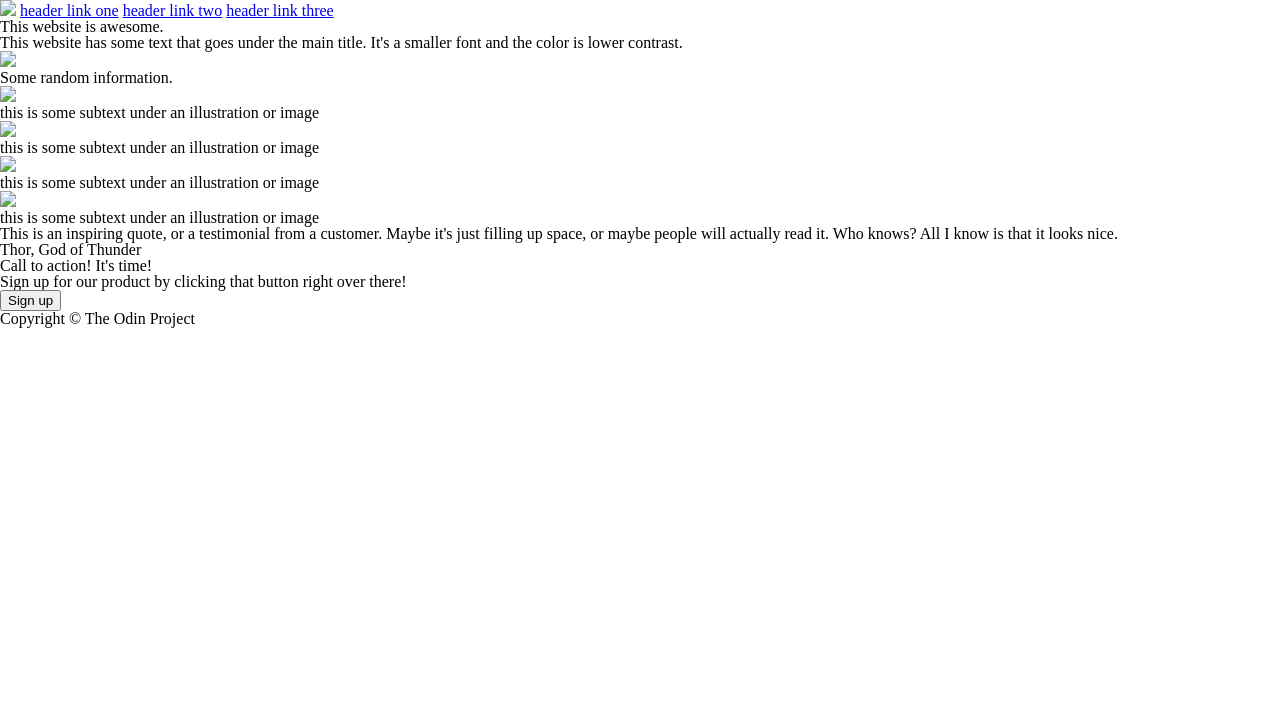
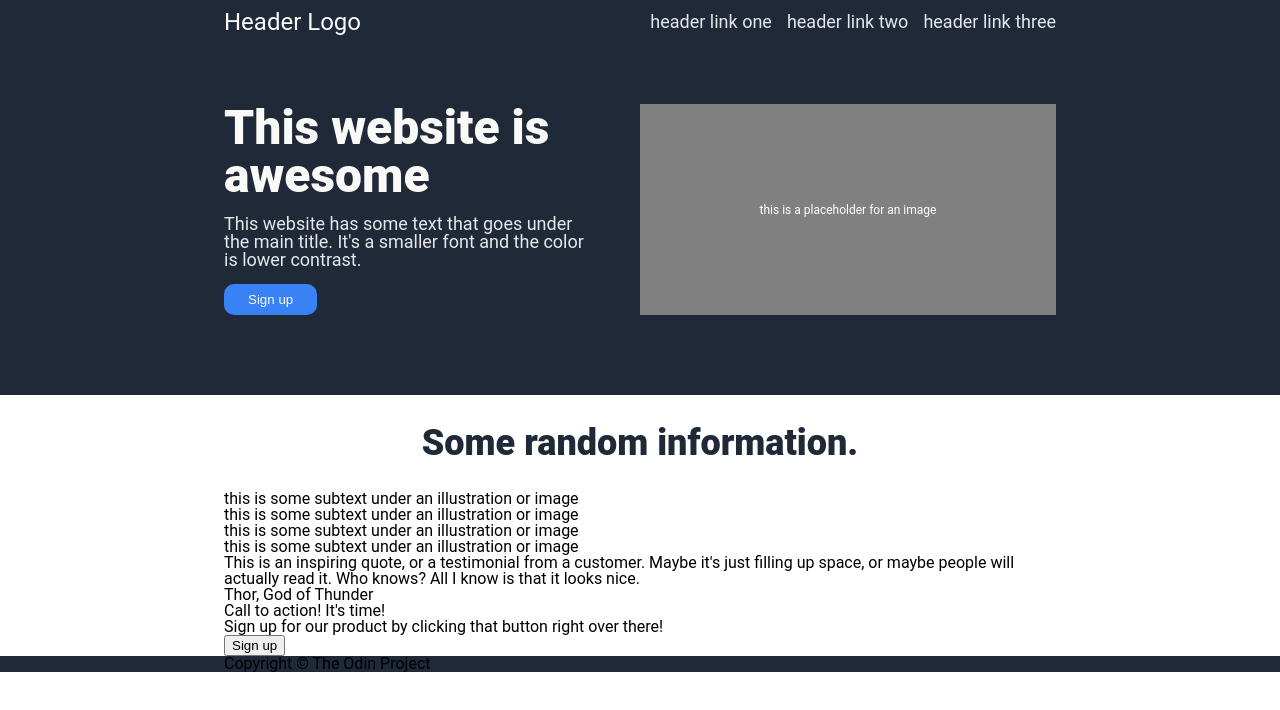
Before and after one commit to kasumiety/odin-landing-basic, a plain HTML site: page index.html in a window 1280 px wide. Drawn offline with Linux system fonts and the light colour scheme.

Commit message:
Fully style header section

```diff
--- a/css/styles.css
+++ b/css/styles.css
@@ -46,8 +46,102 @@ table {
 	border-spacing: 0;
 }
 
-/* Project CSS */
+/* Landing Project CSS */
 
 body {
     box-sizing: border-box;
+    font-family: "Roboto", Arial, Helvetica, sans-serif;
 }
+
+.wrapper {
+    display: flex;
+    flex-direction: column;
+}
+
+.centered {
+    width: 65%;
+    margin: 0 auto;
+}
+
+/* Header styles */
+
+header a, header p {
+    text-decoration: none;
+    font-size: 18px;
+    color: #e5e7eb;
+}
+
+header, footer {
+    background-color: #1f2937 ;
+}
+
+header {
+    /* height: 500px; */
+    display: flex;
+    flex-flow: column;
+    gap: 70px;
+    justify-content: flex-start;
+}
+
+.header-top {
+    display: flex;
+    flex-direction: row;
+    justify-content: flex-end;
+    align-items: center;
+    gap: 15px;
+    padding-top: 10px;
+}
+
+.header-top span {
+    margin-right: auto;
+    font-size: 24px;
+    color: #f9faf8;
+}
+
+header h1 {
+    font-size: 48px;
+    font-weight: 800;
+    color: #f9faf8;
+    margin-bottom: 15px;
+}
+
+.header-bottom {
+    display: flex;
+    gap: 5%;
+    justify-content: space-between;
+    margin-bottom: 80px;
+}
+
+.header-bottom-image {
+    background-color: gray;
+    display: flex;
+    flex: 1;
+    justify-content: center;
+    align-items: center;
+    color: white;
+    font-size: 12px;
+}
+
+.header-bottom-left {
+    width: 45%;
+}
+
+.sign-up-button {
+    background-color: #3882f6;
+    color: #f9faf8;
+    padding: 8px 24px;
+    margin-top: 15px;
+    border: none;
+    border-radius: 10px;
+}
+
+/* Content styles */
+
+.content-subtitle {
+    display: flex;
+    justify-content: center;
+    font-size: 36px;
+    font-weight: 800;
+    color: #1f2937;
+    margin: 30px 0;
+}
--- a/index.html
+++ b/index.html
@@ -11,49 +11,54 @@
     <div class="wrapper">
 
         <header>
-            <div class = "header-top">
-                <img src = "#">
+            <div class = "header-top centered">
+                <span>Header Logo</span>
                 <a href = "#">header link one</a>
                 <a href = "#">header link two</a>
                 <a href = "#">header link three</a>
             </div>
-            <div class = "header-bottom">
-                <h1>This website is awesome. </h1>
+            <div class = "header-bottom centered">
+                <div class = "header-bottom-left">
+                    <h1>This website is awesome </h1>
                     <p>This website has some text that goes under the main title. It's a smaller font and the color is lower contrast.</p>
-                <img src = "#">
+                    <button class = "sign-up-button">Sign up</button>
+                </div>
+                <div class = "header-bottom-image">this is a placeholder for an image</div>
             </div>
         </header>
 
         <div class = "content">
-            <h2>Some random information.</h2>
+            <div class = "content-container centered">
+                <h2 class = "content-subtitle">Some random information.</h2>
                 <div class = "card-container">
                     <div class = "card">
-                    <img src = "#">
+                        <div class = "card-image"></div>
                         <p>this is some subtext under an illustration or image</p>
                     </div>
                     <div class = "card">
-                    <img src = "#">
+                        <div class = "card-image"></div>
                         <p>this is some subtext under an illustration or image</p>
                         </div>
                     <div class = "card">
-                     <img src = "#">
+                        <div class = "card-image"></div>
                         <p>this is some subtext under an illustration or image</p>
                         </div>
                     <div class = "card">
-                    <img src = "#">
+                        <div class = "card-image"></div>
                         <p>this is some subtext under an illustration or image</p>
+                    </div>
                 </div>
             </div>
         </div>
 
         <div class = "reviews">
-            <div class = "quote-container">
+            <div class = "quote-container centered">
                 <p class = "quote">This is an inspiring quote, or a testimonial from a customer. Maybe it's just filling up space, or maybe people will actually read it. Who knows? All I know is that it looks nice.</p>
                 <p class = "speaker">Thor, God of Thunder</p>
             </div>
         </div>
 
-        <div class = "attention-bait">
+        <div class = "call-to-action centered">
             <div class = "popup">
                 <h3>Call to action! It's time!</h3>
                 <p>Sign up for our product by clicking that button right over there!</p>
@@ -62,7 +67,7 @@
         </div>
 
         <footer>
-            <div class = "copyright">
+            <div class = "copyright centered">
                 Copyright © The Odin Project
             </div>
         </footer>
```
Lines whose indentation alone changed are shown as unchanged.
